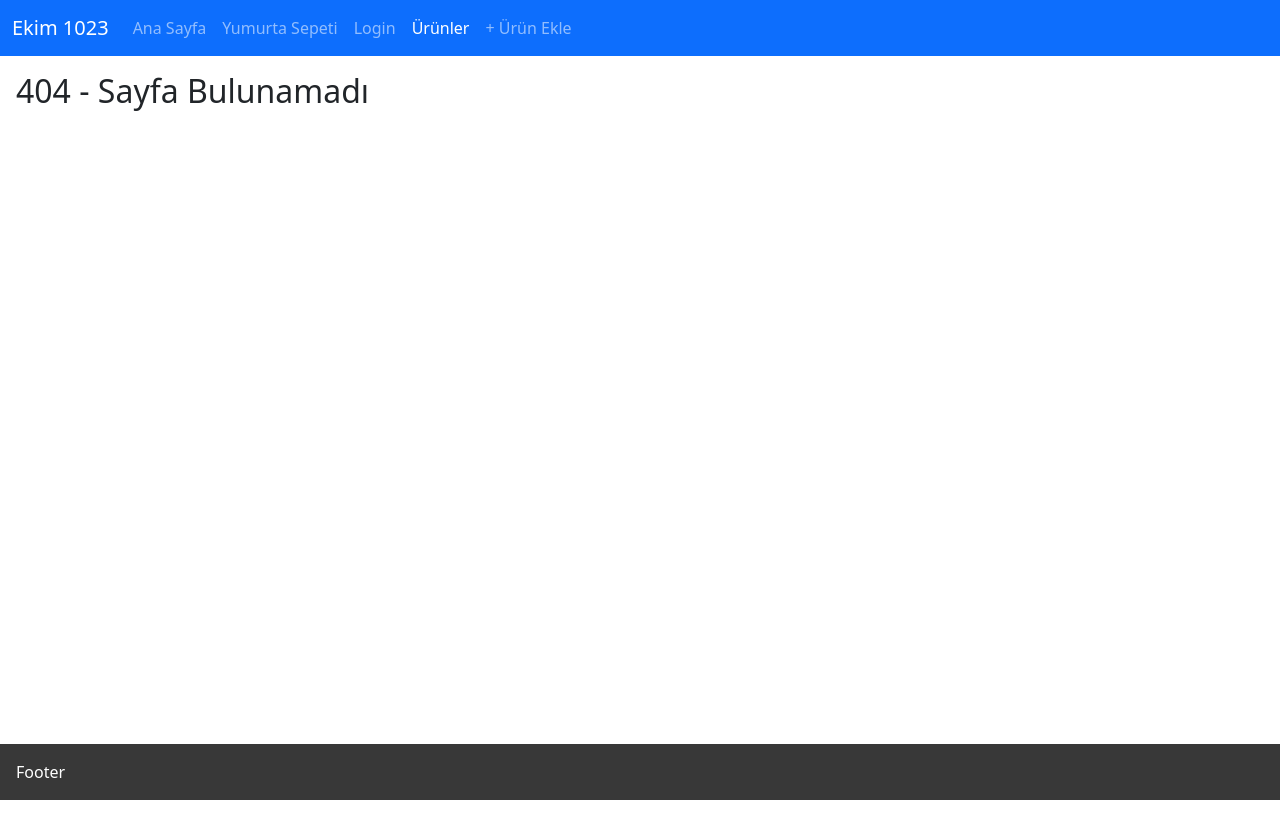
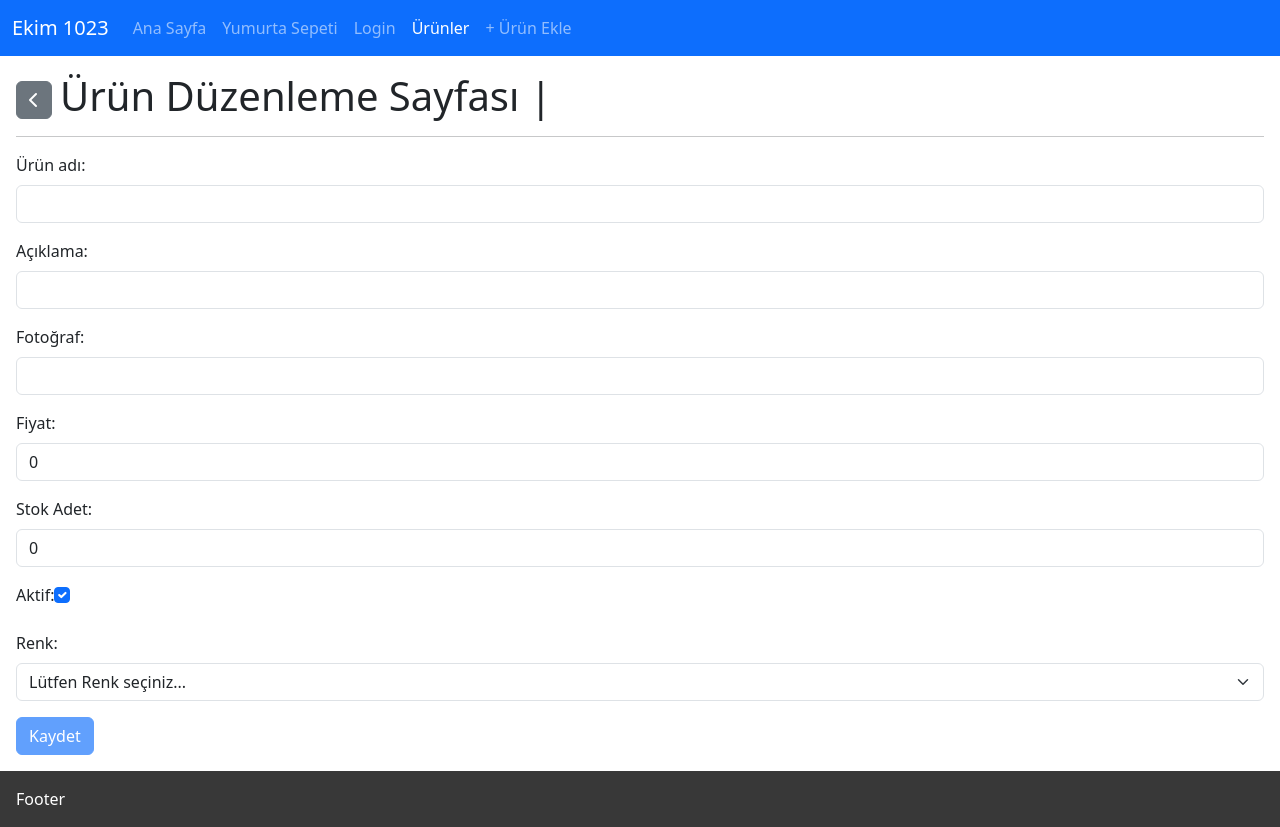
Before and after one commit to erhanfirat/workintech-ekim-23, a React app: page /products/edit/1 in a window 1280 px wide. Before the commit this address had no page. Before the commit the page ends 800 px from the top, so only its background shows below. Built offline with nearby package versions, Linux system fonts and the light colour scheme; no server answers.

Commit message:
product edit form

```diff
--- a/src/components/Counter.js
+++ b/src/components/Counter.js
@@ -17,7 +17,9 @@ const Counter = (props) => {
   };
 
   const yuz = () => {
+    // counter: 5
     setCounter(100);
+    // counter ?
   };
 
   const artisMiktariArttir = () => {
--- a/src/components/LoginForm.js
+++ b/src/components/LoginForm.js
@@ -1,5 +1,5 @@
 import axios from "axios";
-import { useState } from "react";
+import { useEffect, useState } from "react";
 
 const LoginForm = () => {
   const [email, setEmail] = useState("");
@@ -23,6 +23,7 @@ const LoginForm = () => {
     // todo: inputtaki value yu email state ine yaz
     console.log("input change event > ", e);
     setEmail(e.target.value);
+    // ?
   };
 
   const passwordChangeHandler = (e) => {
@@ -30,6 +31,27 @@ const LoginForm = () => {
     console.log("input change event > ", e);
     setPassword(e.target.value);
   };
+
+  useEffect(() => {
+    // güncel email değeri
+    console.log("LoginForm > Email state i Güncellendi: ", email);
+  }, [email]);
+
+  useEffect(() => {
+    // component did mount
+    console.log("LoginForm Yüklendi | Component Did Mount!");
+
+    return () => {
+      // component will unmount
+      console.log("LoginForm kaldırıldı!");
+    };
+  }, []);
+
+  useEffect(() => {
+    // component did update
+    // email, password
+    console.log("LoginForm Güncellendi | Component Did Update!");
+  });
 
   return (
     <form onSubmit={submitHandler}>
--- a/src/components/ProductCard.js
+++ b/src/components/ProductCard.js
@@ -11,7 +11,7 @@ const ProductCard = ({ product, deleteProduct }) => {
   };
 
   return (
-    <div className="product-card">
+    <div className="product-card d-flex flex-column">
       <img src={product.img} />
       <h4>{product.name}</h4>
       <p>{product.description}</p>
@@ -24,10 +24,17 @@ const ProductCard = ({ product, deleteProduct }) => {
         <i className="fa-solid fa-magnifying-glass me-2"></i>
         İncele Btn
       </Button>
-      <Button onClick={() => deleteProduct(product.id)} color="danger">
+      <Link className="btn btn-primary" to={`/products/edit/${product.id}`}>
+        <i className="fa-solid fa-pen me-2"></i>
+        Düzenle
+      </Link>
+      <button
+        onClick={() => deleteProduct(product.id)}
+        className="btn btn-danger"
+      >
         <i className="fa-solid fa-magnifying-glass me-2"></i>
         Sil
-      </Button>
+      </button>
     </div>
   );
 };
--- a/src/components/ProductYupForm.js
+++ b/src/components/ProductYupForm.js
@@ -12,7 +12,7 @@ import {
   FormFeedback,
 } from "reactstrap";
 
-const ProductYupForm = () => {
+const ProductYupForm = ({ productData }) => {
   const [product, setProduct] = useState({
     name: "",
     description: "",
@@ -52,13 +52,35 @@ const ProductYupForm = () => {
     // sayfa yenilenmesini engelle
     console.log("yeni product: ", product);
 
+    // yeni kayıt ekleme: POST
+    // kayıt güncelleme: PUT
+    // ?
+    if (product.id) {
+      // Update: PUT
       axios
-      .post("https://620d69fb20ac3a4eedc05e3a.mockapi.io/api/products", product)
+        .put(
+          "https://620d69fb20ac3a4eedc05e3a.mockapi.io/api/products/" +
+            product.id,
+          product
+        )
         .then((res) => {
           console.warn("ÜRÜN BAŞARIYLA KAYDEDİLDİ! ", res.data);
           // todo: kullanıcıyı ürünler sayfasına redirect
           history.push("/products");
         });
+    } else {
+      // Create: POST
+      axios
+        .post(
+          "https://620d69fb20ac3a4eedc05e3a.mockapi.io/api/products",
+          product
+        )
+        .then((res) => {
+          console.warn("ÜRÜN BAŞARIYLA KAYDEDİLDİ! ", res.data);
+          // todo: kullanıcıyı ürünler sayfasına redirect
+          history.push("/products");
+        });
+    }
   };
 
   const inputChangeHandler = (e) => {
@@ -77,6 +99,10 @@ const ProductYupForm = () => {
         setFormErrors({ ...formErrors, [name]: err.errors[0] });
       });
   };
+
+  useEffect(() => {
+    productData && setProduct(productData);
+  }, [productData]);
 
   useEffect(() => {
     console.log("Product: ", product);
--- a/src/layout/PageBody.js
+++ b/src/layout/PageBody.js
@@ -5,6 +5,7 @@ import SayacSayfa from "../pages/SayacSayfa";
 import ProductDetailPage from "../pages/ProductDetailPage";
 import LoginPage from "../pages/LoginPage";
 import ProductCreatePage from "../pages/ProductCreatePage";
+import ProductEditPage from "../pages/ProductEditPage";
 
 const PageBody = ({ PI }) => {
   return (
@@ -28,6 +29,9 @@ const PageBody = ({ PI }) => {
         <Route path="/products/detail/:productId" exact>
           <ProductDetailPage />
         </Route>
+        <Route path="/products/edit/:productId" exact>
+          <ProductEditPage />
+        </Route>
         <Route path="*">
           <h2 className="error-box">404 - Sayfa Bulunamadı</h2>
         </Route>
--- /dev/null
+++ b/src/pages/ProductEditPage.js
@@ -0,0 +1,45 @@
+import axios from "axios";
+import { useEffect, useState } from "react";
+import { useParams, useHistory } from "react-router-dom";
+import { Button } from "reactstrap";
+import ProductYupForm from "../components/ProductYupForm";
+
+const ProductEditPage = () => {
+  // productId url den yakala
+  const { productId } = useParams();
+  const history = useHistory();
+
+  const [product, setProduct] = useState(null);
+
+  const goBack = () => {
+    // history geri butonuna tıkla
+    history.goBack();
+  };
+
+  // productId ye göre product datasını çek
+  useEffect(() => {
+    axios
+      .get(
+        "https://620d69fb20ac3a4eedc05e3a.mockapi.io/api/products/" + productId
+      )
+      .then((res) => setProduct(res.data));
+  }, [productId]);
+
+  return (
+    <>
+      <h1>
+        <Button className="me-2" onClick={goBack}>
+          <i className="fa-solid fa-chevron-left"></i>
+        </Button>
+        Ürün Düzenleme Sayfası | {product?.name}
+      </h1>
+      <hr />
+      <div>
+        {/* Ürün Formu Konulacak */}
+        <ProductYupForm productData={product} />
+      </div>
+    </>
+  );
+};
+
+export default ProductEditPage;
--- a/src/pages/ProductPage.js
+++ b/src/pages/ProductPage.js
@@ -5,6 +5,7 @@ import ProductCard from "../components/ProductCard";
 const ProductPage = () => {
   const [products, setProducts] = useState([]);
   const [filterText, setFilterText] = useState("");
+  const [list, setList] = useState([]); // ekranda listelenecek product arrayi
 
   const deleteProduct = (productId) => {
     axios
@@ -36,9 +37,17 @@ const ProductPage = () => {
     console.log("filterText: ", filterText);
   }, [filterText]);
 
+  useEffect(() => {
+    setList(
+      products.filter((p) =>
+        p.name.toLowerCase().includes(filterText.toLowerCase())
+      )
+    );
+  }, [filterText, products]);
+
   return (
     <div>
-      <h1>Ürünler Sayfası</h1>
+      <h1>Ürünler Sayfası 123 </h1>
       <hr />
       {/* ÜRÜNLER LİSTELENECEK */}
       <div>
@@ -49,11 +58,7 @@ const ProductPage = () => {
         />
       </div>
       <div className="products-container">
-        {products
-          .filter((p) =>
-            p.name.toLowerCase().includes(filterText.toLowerCase())
-          )
-          .map((product) => (
+        {list.map((product) => (
           <ProductCard
             key={product.id}
             product={product}
```
Lines whose indentation alone changed are shown as unchanged.
